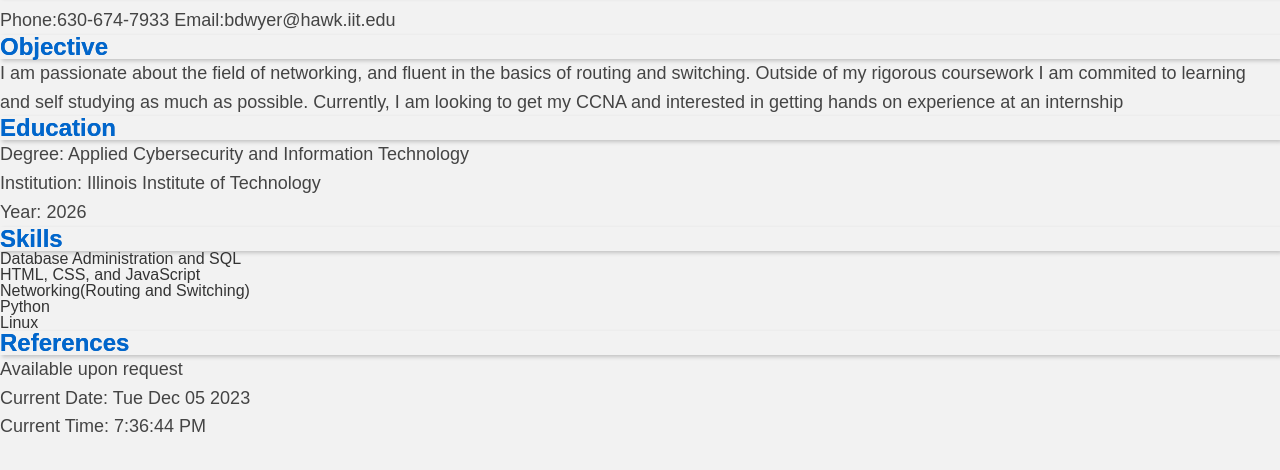
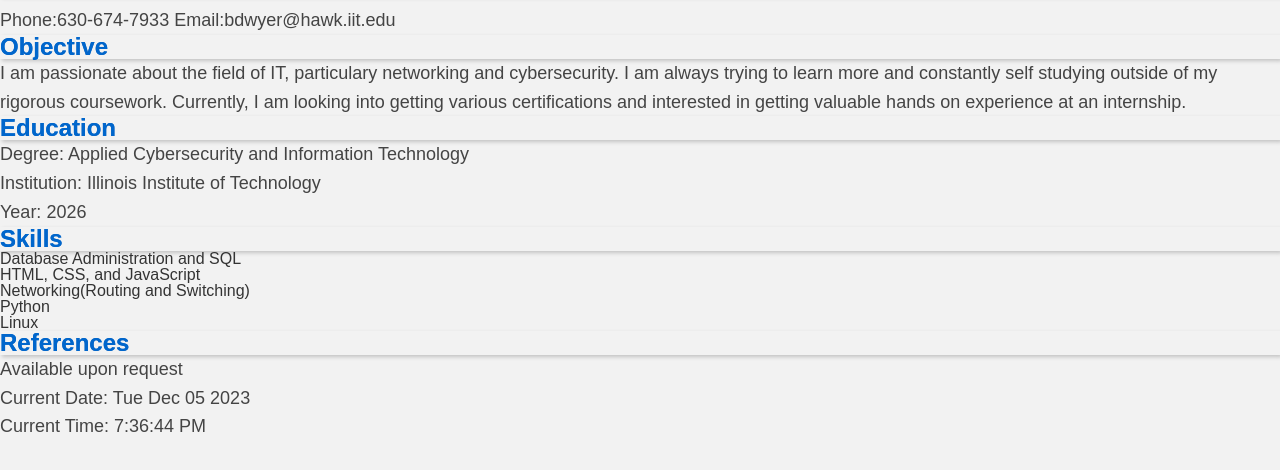
Before and after one commit to acshamrock/Project-3, a plain HTML site: page index.html in a window 1280 px wide. Shown: the part 92-562 px from the top of the page. Drawn offline with Linux system fonts and the light colour scheme.

Commit message:
Update index.html

```diff
--- a/index.html
+++ b/index.html
@@ -23,7 +23,7 @@
 
   <section>
     <h2>Objective</h2>
-    <p>I am passionate about the field of networking, and fluent in the basics of routing and switching. Outside of my rigorous coursework I am commited to learning and self studying as much as possible. Currently, I am looking to get my CCNA and interested in getting hands on experience at an internship</p>
+    <p>I am passionate about the field of IT, particulary networking and cybersecurity. I am always trying to learn more and constantly self studying outside of my rigorous coursework. Currently, I am looking into getting various certifications and interested in getting valuable hands on experience at an internship.</p>
   </section>
 
   <section>
```
